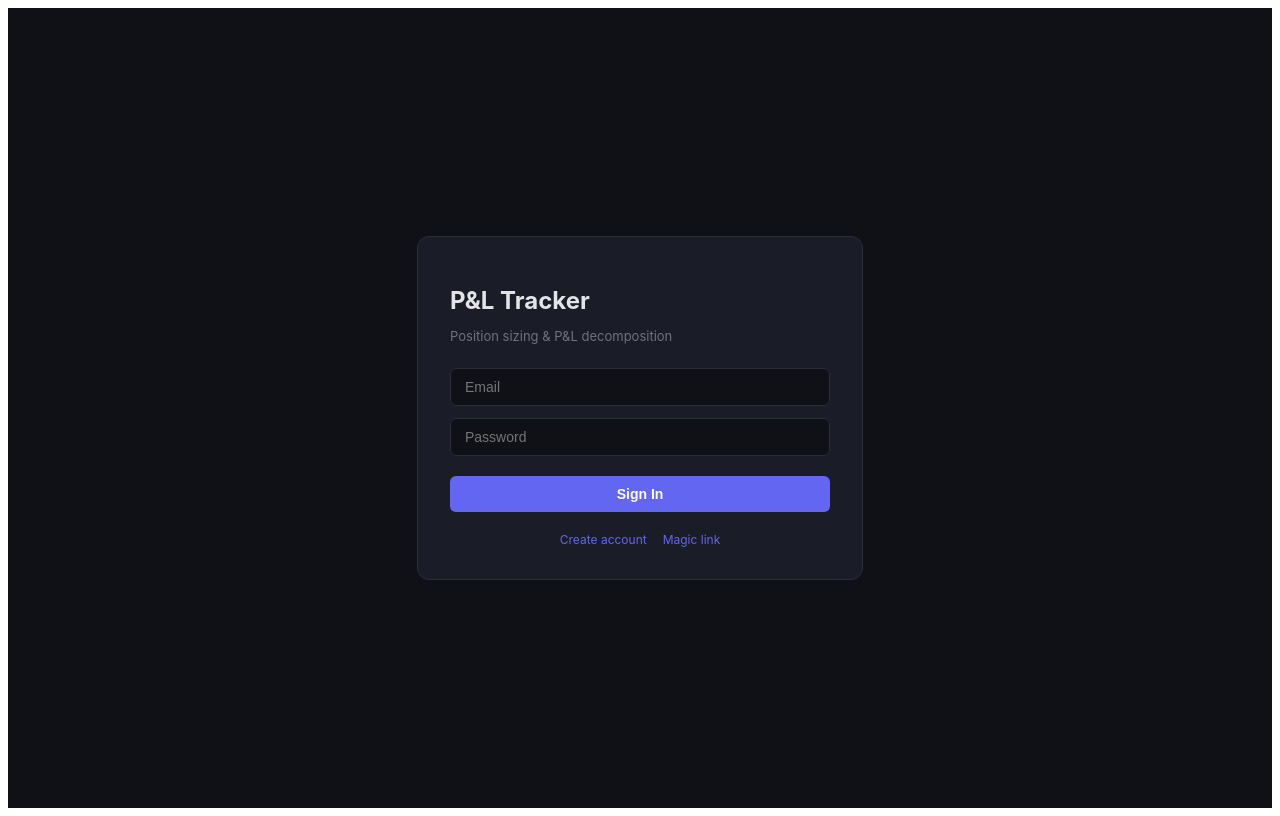
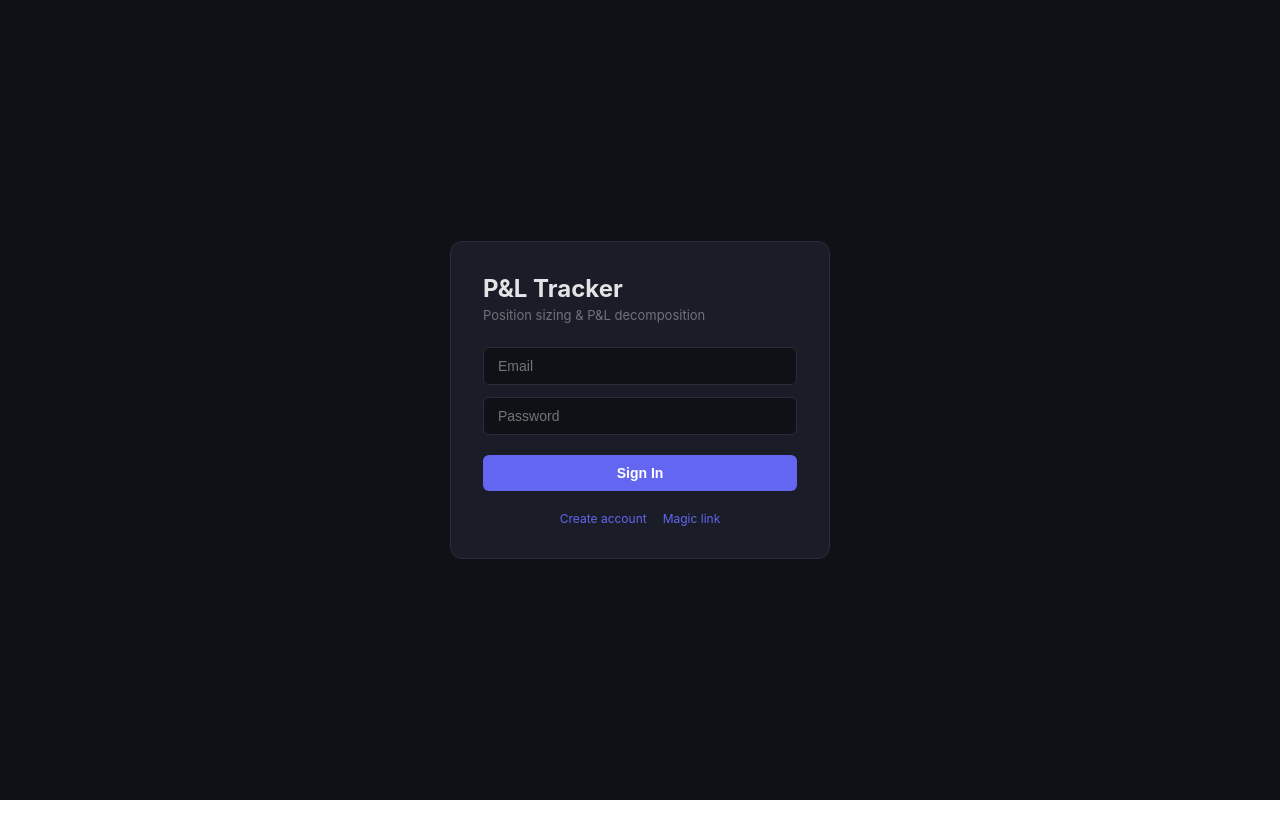
Before and after one commit to kevinandrewsun/pnl-tracker, a React (Vite) app: page / in a window 1280 px wide. Built offline with nearby package versions, Linux system fonts and the light colour scheme.

Commit message:
fix white border

```diff
--- /dev/null
+++ b/src/index.css
@@ -0,0 +1,5 @@
+* {
+  margin: 0;
+  padding: 0;
+  box-sizing: border-box;
+}
--- a/src/main.jsx
+++ b/src/main.jsx
@@ -1,6 +1,7 @@
 import React from "react";
 import ReactDOM from "react-dom/client";
 import App from "./App";
+import "./index.css";
 
 ReactDOM.createRoot(document.getElementById("root")).render(
   <React.StrictMode>
```
